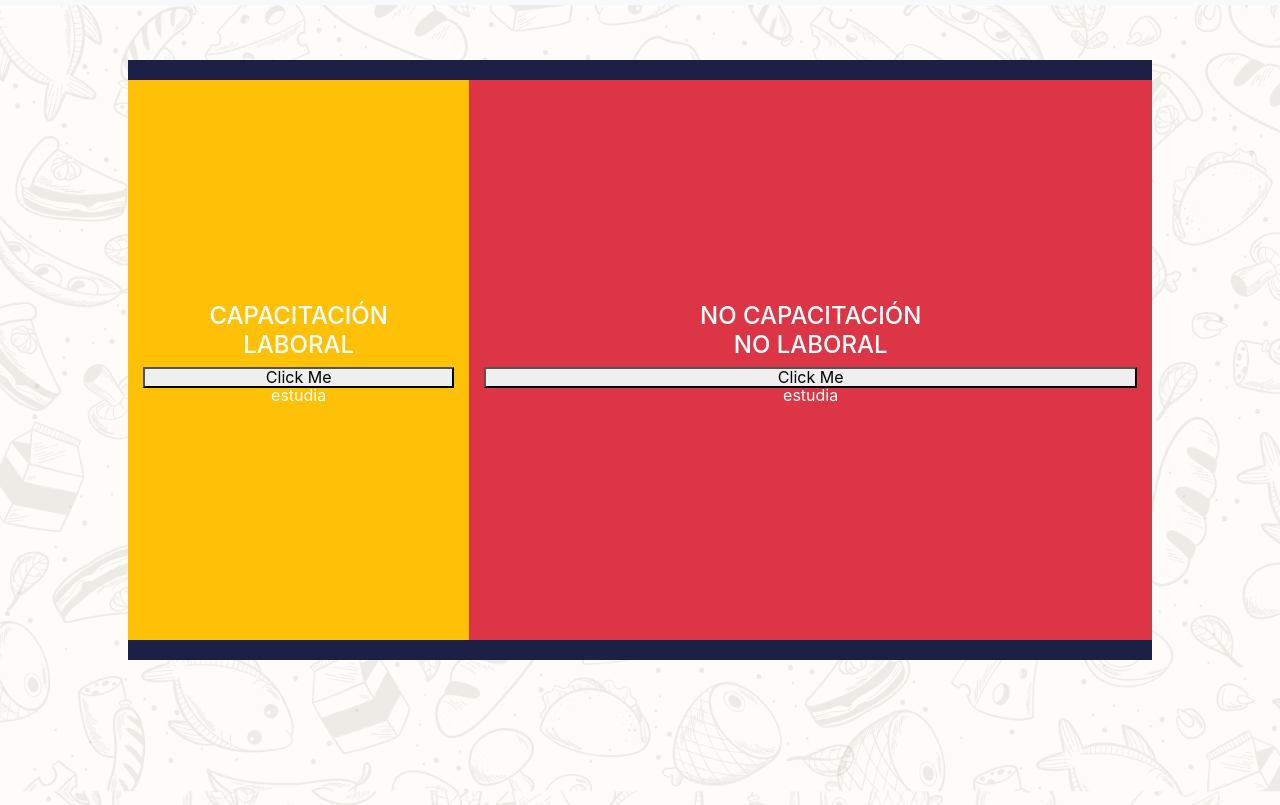
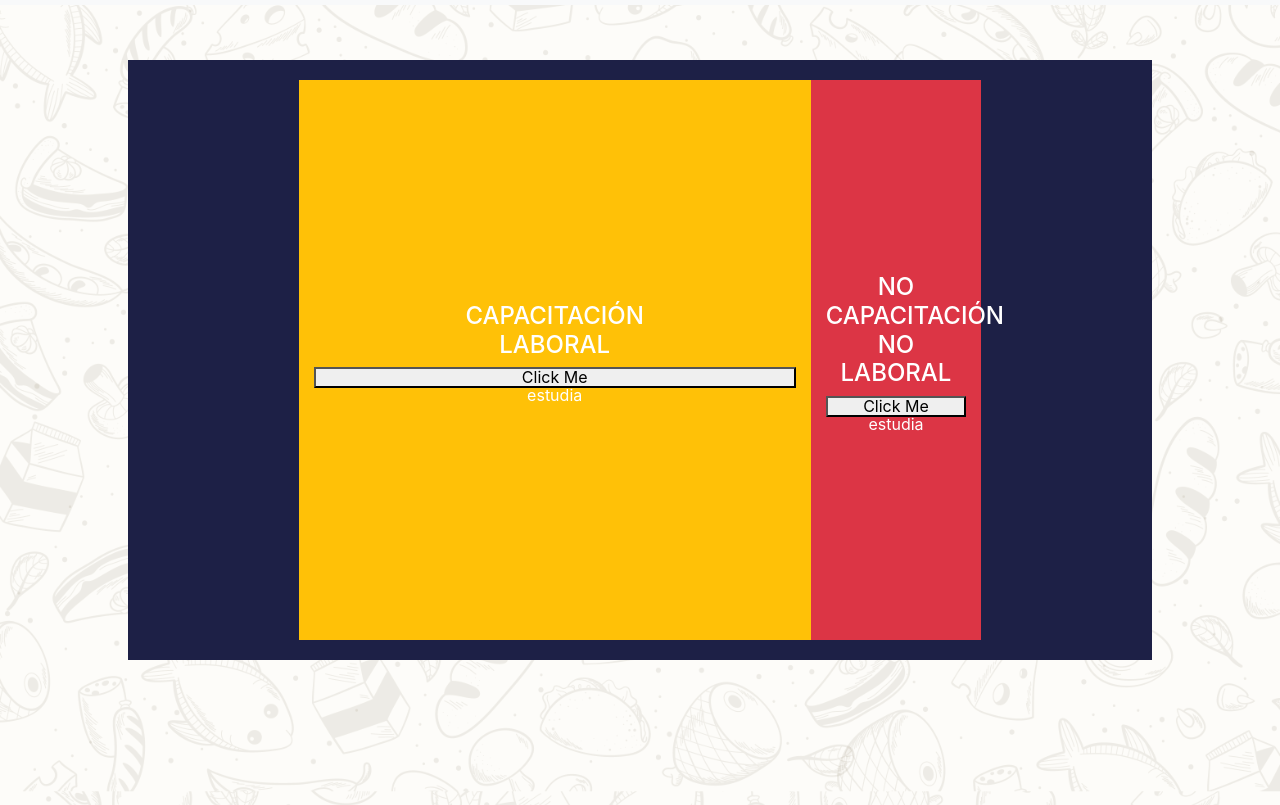
Before and after one commit to eandreschavezb/capacitaciones_1, a plain HTML site: page index.html in a window 1280 px wide. Shown: the part 62-867 px from the top of the page. Drawn offline with nearby package versions, Linux system fonts and the light colour scheme.

Commit message:
template basico

```diff
--- a/index.html
+++ b/index.html
@@ -73,7 +73,7 @@
          style="min-width: 100svw; min-height: 100svh;"> <!-- ESTE CONTENEDOR ES TODO EL VIEWPORT FUERA DEL NAVBAR -->
         <div class="mx-auto bg-blur text-center d-flex flex-row align-items-center justify-content-center esquinas"
              style="color:white; height: 75svh; min-width: 80svw; line-height: 0.9;">
-          <div class="d-flex flex-column col-4 bg-warning justify-content-center" style="height:70vh;">
+          <div class="d-flex flex-column col-6 bg-warning justify-content-center" style="height:70vh;">
               <h4>
                   CAPACITACIÓN<br>
                   LABORAL
@@ -83,7 +83,7 @@
                   estudia
               </p>
           </div>
-          <div class="d-flex flex-column col-8 bg-danger justify-content-center" style="height:70vh;">
+          <div class="d-flex flex-column col-2 bg-danger justify-content-center" style="height:70vh;">
               <h4>
                 NO CAPACITACIÓN<br>
                 NO LABORAL
```
